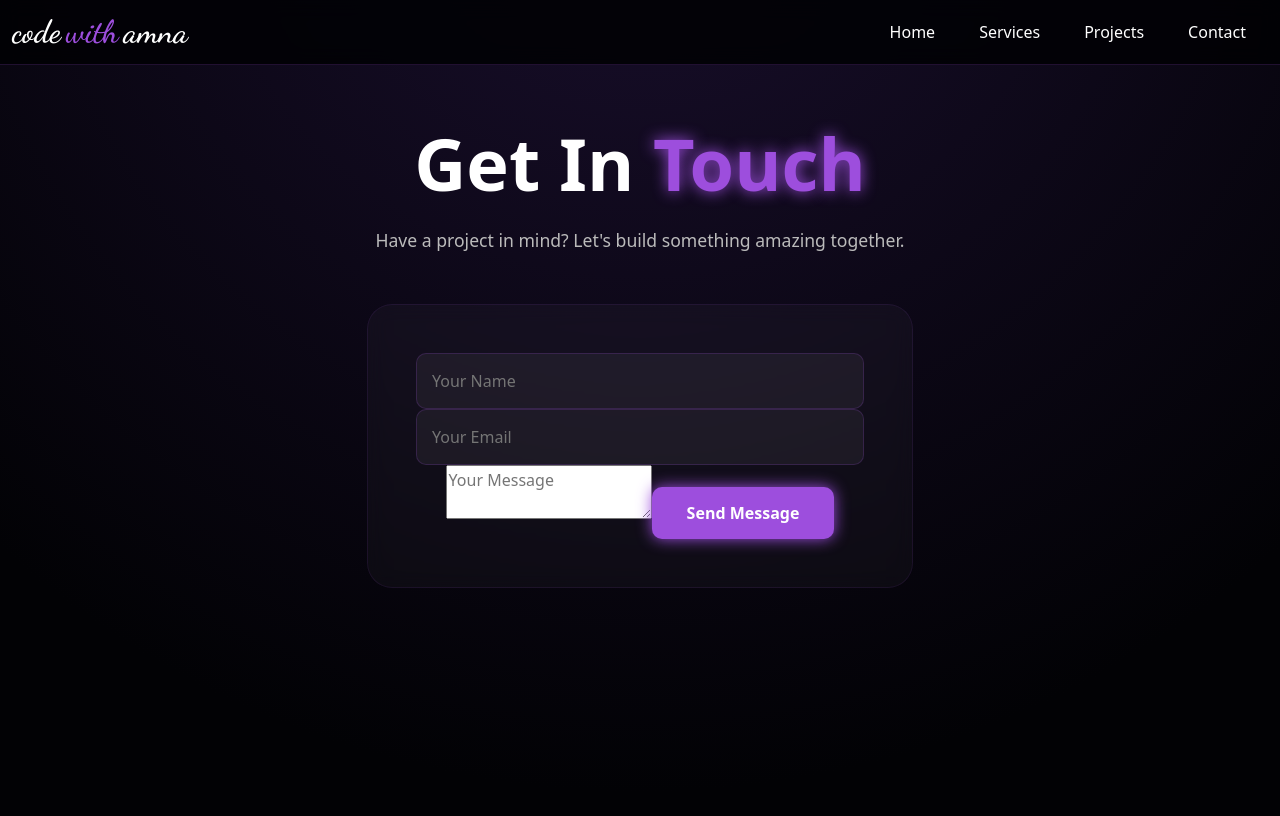
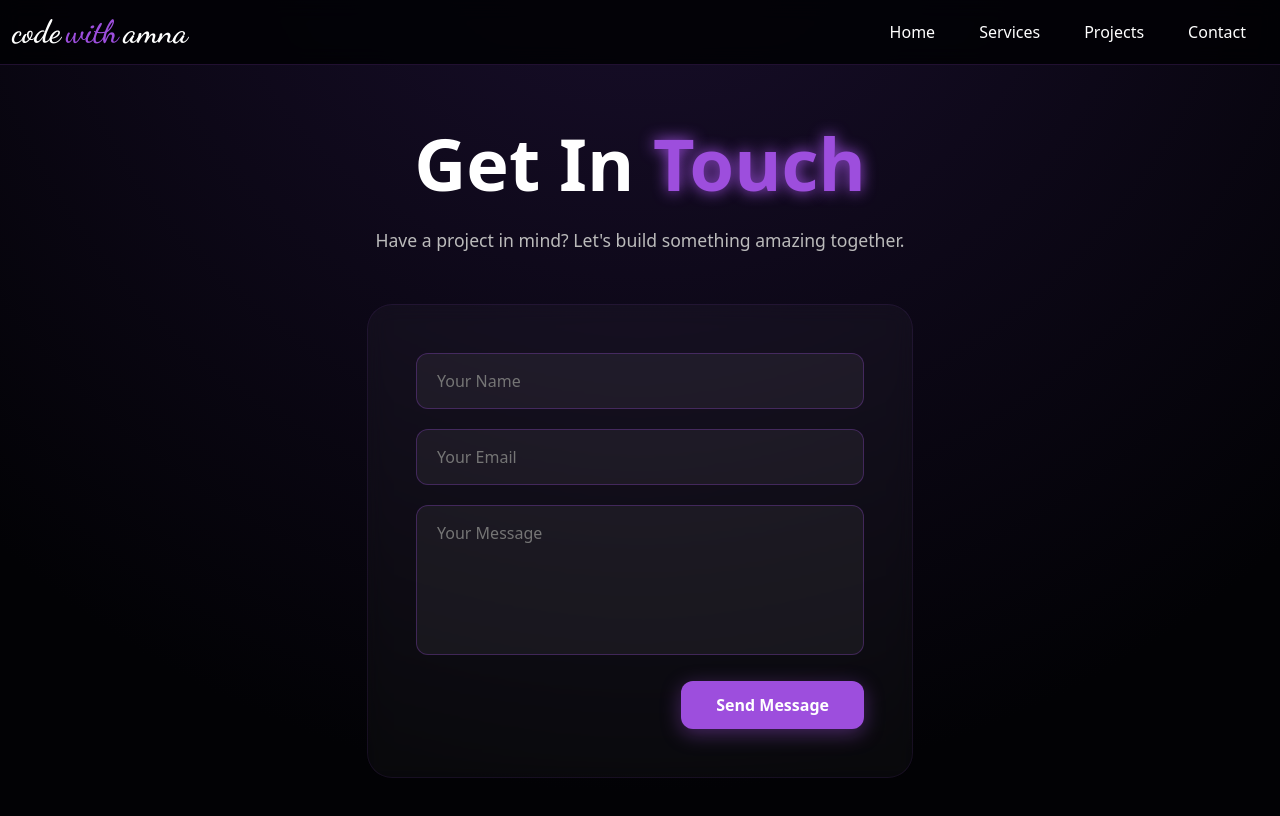
Before and after one commit to amna18304/my-portfolio, a React (Vite) app: page /contact in a window 1280 px wide. Shown: the top 816 px of the page. Built offline with nearby package versions, Linux system fonts and the light colour scheme.

Commit message:
contact form design fully fixed

```diff
--- a/src/App.css
+++ b/src/App.css
@@ -316,3 +316,68 @@ body {
   color: var(--p-glow) !important; /* Sirf <span> wala 'with' purple */
   margin: 0 5px; /* Thodi si space 'with' ke dono taraf */
 }
+/* --- Contact Form Professional Look --- */
+.contact-form-container {
+  padding: 80px 10%;
+  display: flex;
+  flex-direction: column;
+  align-items: center;
+}
+
+/* Glassy Card for Form */
+.contact-card-wrapper {
+  background: rgba(255, 255, 255, 0.03) !important;
+  border: 1px solid rgba(157, 78, 221, 0.1) !important;
+  border-radius: 25px;
+  padding: 50px;
+  width: 100%;
+  max-width: 600px;
+  backdrop-filter: blur(10px);
+}
+
+/* Input & Textarea Styling */
+.contact-input,
+.contact-textarea {
+  width: 100%;
+  background: rgba(255, 255, 255, 0.05) !important; /* Dark transparent background */
+  border: 1px solid rgba(157, 78, 221, 0.3) !important;
+  border-radius: 12px !important;
+  padding: 15px 20px !important;
+  color: white !important;
+  margin-bottom: 20px !important;
+  outline: none !important;
+  transition: 0.3s ease;
+}
+
+/* Message Box height aur white color remove karne ke liye */
+.contact-textarea {
+  min-height: 150px;
+  resize: none;
+}
+
+/* Focus hone par Purple Glow */
+.contact-input:focus,
+.contact-textarea:focus {
+  border-color: var(--p-glow) !important;
+  box-shadow: 0 0 15px rgba(157, 78, 221, 0.4) !important;
+  background: rgba(157, 78, 221, 0.05) !important;
+}
+
+/* Send Message Button */
+.btn-send-message {
+  background: var(--p-glow) !important;
+  color: white !important;
+  border: none !important;
+  padding: 12px 35px !important;
+  border-radius: 12px !important;
+  font-weight: 600;
+  cursor: pointer;
+  transition: 0.3s;
+  float: right; /* Button ko right par lane ke liye */
+  box-shadow: 0 5px 20px rgba(157, 78, 221, 0.4);
+}
+
+.btn-send-message:hover {
+  transform: scale(1.05);
+  box-shadow: 0 8px 25px rgba(157, 78, 221, 0.6);
+}
--- a/src/pages/Contact.jsx
+++ b/src/pages/Contact.jsx
@@ -9,18 +9,20 @@ const Contact = () => {
       </div>
 
       <div className="row justify-content-center">
-        <div className="col-md-6">
-          <div className="glass-card p-5">
-
+        <div className="col-md-7 col-lg-6">
+          <div className="glass-card p-4 p-md-5"> {/* Padding adjusted for mobile */}
             <form name="contact" method="POST" data-netlify="true" className="contact-form">
-  {/* Ye line Netlify ko batati hai ke ye form submit hona hai */}
+              {/* Netlify hidden input */}
               <input type="hidden" name="form-name" value="contact" />
 
               <input type="text" name="name" placeholder="Your Name" required className="contact-input" />
               <input type="email" name="email" placeholder="Your Email" required className="contact-input" />
               <textarea name="message" placeholder="Your Message" required className="contact-textarea"></textarea>
 
-  <button type="submit" className="btn-p-fill">Send Message</button>
+              {/* Button class updated to match the new CSS */}
+              <div className="d-flex justify-content-end">
+                 <button type="submit" className="btn-send-message">Send Message</button>
+              </div>
             </form>
           </div>
         </div>
```
Lines whose indentation alone changed are shown as unchanged.
